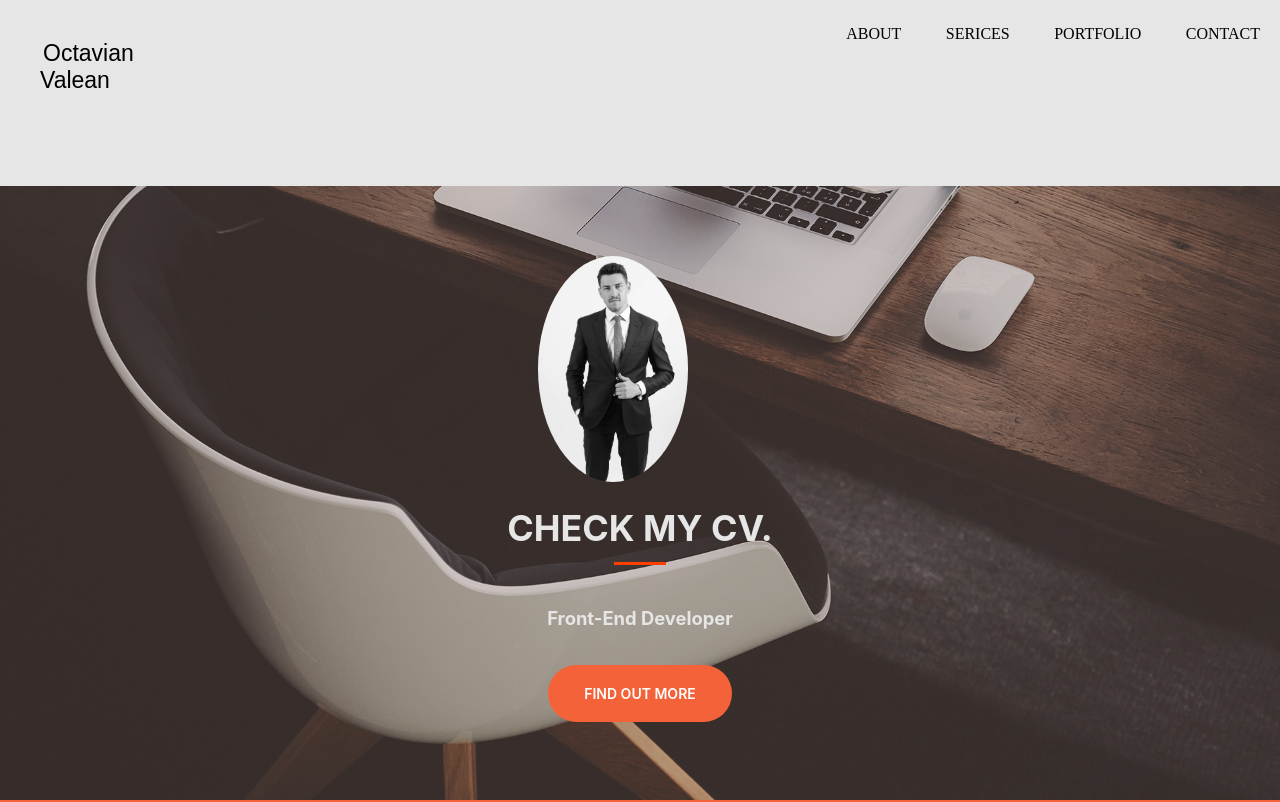
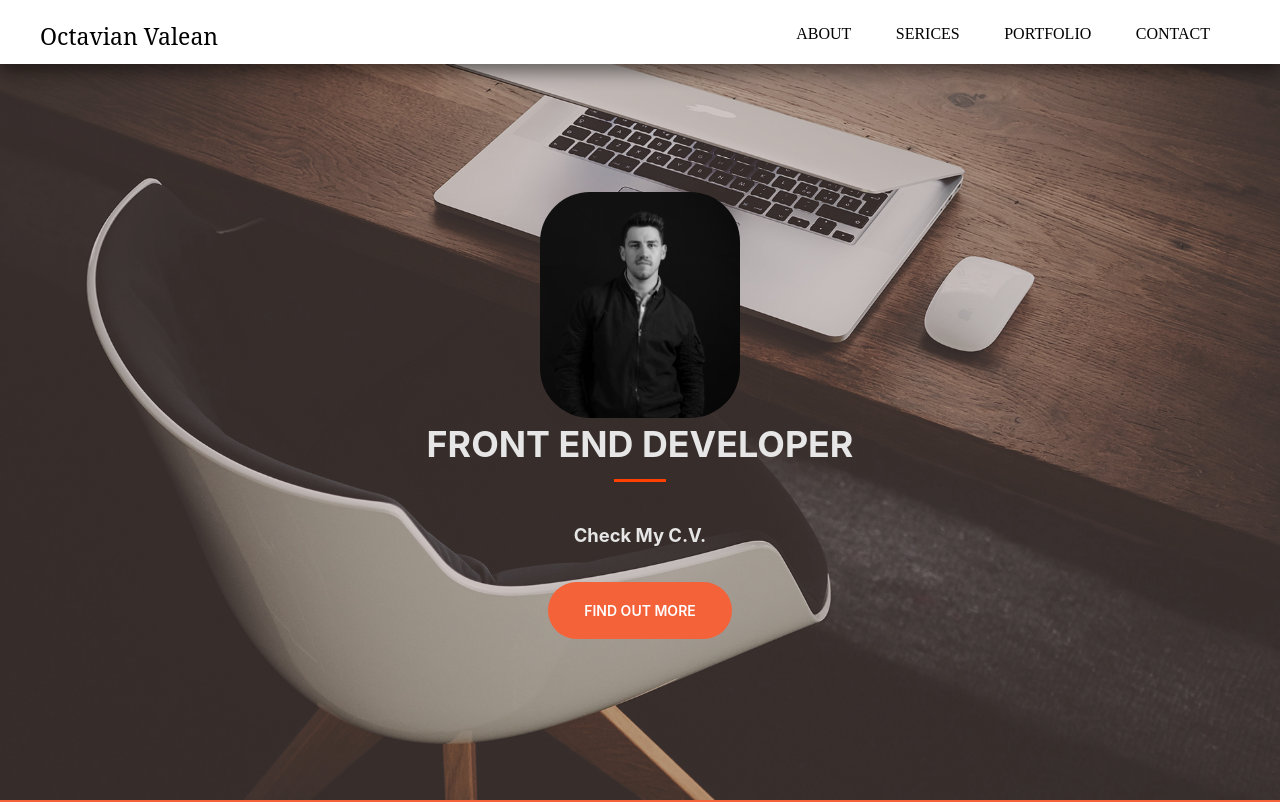
Before and after one commit to Octavian95/webpage, a website: page index.html in a window 1280 px wide. Shown: the top 802 px of the page. Drawn offline with Linux system fonts and the light colour scheme.

Commit message:
New Massive changes 14.04.2019

```diff
--- a/index.html
+++ b/index.html
@@ -8,48 +8,59 @@
             <meta  name="viewport" content="width=device-width, initial-scale=1">
             </head>
             <body >
-      <header class="img overlay ">
                <nav class="navbar navbar-default navbar-fised-top" role='navigation'>
                   <div class="row" >
                      <ul class= "main-nav">
-                  <li><a href="">ABOUT</a> </li>
-                  <li><a href="">SERICES</a> </li>
-                  <li><a href="">PORTFOLIO</a> </li>
-                  <li><a href="">CONTACT</a> </li>
+                        <label for="toggle">&#9776 </label>
+                        <input type="checkbox" id="toggle"/>
+                        <li>
+                           <a href="">ABOUT</a>
+                        </li>
+                        <li>
+                           <a href="">SERICES</a>
+                        </li>
+                        <li>
+                           <a href="">PORTFOLIO</a>
+                        </li>
+                        <li>
+                           <a href="">CONTACT</a>
+                        </li>
                      </ul>
                      <div>
                         <ul class="navbar-brand">
-                     <li class="active"><a href="">Octavian Valean</a></li>
+                           <li class="active">
+                              <a href="">Octavian Valean</a>
+                           </li>
                         </ul>
                      </div>
                   </div>
                </nav>
-                         <div class="Avatar">
-
-            <img src="pic1.JPEG" alt="Avatar" style="width:150px"
-            style="font-size:2.8vw;">
+               <header src="pic2.jpg" class="img overlay text-center masthead">
+                  <div class='container'>
+                     <center>
+                        <div class="Avatar-img">
+                           <img src="pic1.JPG" alt="Avatar" style="width:200px"
+                           style="font-size:4.8vw ;" />
                         </div>
-
-
-         <div class="hero" >
+                     </center>
+                     <div class="hero">
                         <h3 style="font-size:2.8vw;">
-               Check My CV.
+                      Front End Developer
                   </h3>
                         <hr class="divider my-4">
                         </div>
                         <div class="template">
                            <div class="col-sm-4">
                               <h1 class="h1">
-                 Front-End Developer
+                          Check My C.V.
                       </h1>
                               <button class="btn">Find Out More</button>
                            </div>
                         </div>
-
-
+                     </div>
                   </header>
                   <section class="page-section ">
-                  <div class="container">
+                     <div class="contain">
                         <div class="secdiv">
                            <div class="text-center">
                               <h2 class="whitetext">
--- a/style.css
+++ b/style.css
@@ -1,10 +1,7 @@
 html, body {
      margin: 0;
      height: 100%;
-
 }
-
-
  body {
      background-size: cover;
      background-position: center;
@@ -13,37 +10,24 @@ body {
      width: 100%;
      font-family: Arial, Helvetica, sans-serif;
      background-color: #fff;
-
 }
-
  .img {
-
-
      background-image: url("pic2.jpg");
      transition: top 0.5s;
-
-
-
-
-
-
 }
-
-
  header {
-
      height: 100%;
      overflow: auto;
      background-repeat: no-repeat;
-	top: 0; /* Position the navbar at the top of the page */
-  	width: 100%; /* Full width */
+     top: 0;
+    /* Position the navbar at the top of the page */
+     width: 100%;
+    /* Full width */
      background-color: #fff;
      background-size: cover;
      background-position: center;
-
 }
  .overlay:before{
-
      position: absolute;
      content:" ";
      top:0;
@@ -53,134 +37,104 @@ header {
      display: block;
      z-index:0;
      background-color: rgba(118, 92, 86, 0.35);
-
 }
-
-
-
-
-
-
 /*opacity: 0.5;
  filter: alpha (opacity= 50);
  */
-
-
  .main-nav{
      position: relative;
      float: right;
      list-style: none;
      margin-top: 25px;
+     margin-right: 50px;
 }
-
  .main-nav li {
-
      display: inline-block;
 }
-
  .main-nav li a {
-
      color: black;
      text-decoration: none;
      padding: 5px 20px;
      font-family: 'strong', 'sans-serif';
      font-size:'15px';
      cursor: pointer;
-
-
 }
-img {
-    border-radius: 90%;
-    background-size: 50%;
-    background-repeat: no-repeat;
+ .avatar{
+     border-radius:20px;
+}
+ .navbar-brand .active{
      position: relative;
-    cursor: pointer;
-    margin-top: 20%;
-	margin-right: 0%;
-	margin-left: 42%;
-	padding: 0;
-
-
-
-
-
-
-  }
-
-
-.navbar-brand {
-  	position: absolute ;
+     ;
      border-radius: 60%;
      background-size: 20px;
      background-repeat: no-repeat;
-    position: relative;
      cursor: pointer;
-    margin-top: 90px;
-	margin-right: 300px;
-	vertical-align: middle;
-  	width: 90px;
-  	height: 110px;
-  	padding: 20px 40px;
 }
-
-
  .navbar-brand{
-  	position: relative;
+     position: fixed;
      float: left;
      margin-top: 20px;
      list-style: none;
-
-
 }
-
  .navbar-brand li {
      margin-left: 0px;
      font-size: 23px;
      display: inline-block;
 }
-
  .navbar-brand li a {
      color: black;
      text-decoration: none;
-    padding-top: 10px;
-    padding-right: 10px;
-    padding-bottom: 10px;
-    padding-left: 3px;
-	font-family: 'strong', 'serif;'
+     font-family: 'strong', 'serif';
      font-size:'15px' ;
      cursor: pointer;
-
 }
-
  .navbar {
+     display: inline-block;
      margin: auto;
      width: 100%;
-	border:10%;
+     border:100%;
      position: fixed;
-	background-color: #e6e6e6;
-
+     background-color:#ffff ;
+     padding-bottom: .3125rem;
+     z-index: 1030;
+     box-shadow: 0 0.5rem 1rem rgba(0,0,0,.45);
+     transition: background-color .2s ease;
+     transition-property: background-color;
+     transition-duration: 0.2s;
+     transition-timing-function: ease;
+     transition-delay: 0s;
 }
-
+ label{
+     margin:0 40px 0 0;
+     text-align:right;
+     font-size: 26px;
+     line-height: 70px;
+     display: none;
+}
+ #toggle{
+     display: none;
+}
+ .Avatar-img img {
+     border-radius: 50px;
+}
+ .container {
+     margin-top: 15%;
+     position: relative;
+}
  .hero h3{
      cursor: pointer;
-	position: relative;
      text-align: center;
      margin: auto;
      color: #e6e6e6;
      text-transform: uppercase;
      font-size: 30px;
-	margin-top: 20px;
-	margin-bottom: 1px;
+     margin-bottom: auto;
      font-family: "Merriweather Sans",-apple-system,BlinkMacSystemFont,"Segoe UI",Roboto,"Helvetica Neue",Arial,"Noto Sans",sans-serif,"Apple Color Emoji","Segoe UI Emoji","Segoe UI Symbol","Noto Color Emoji";
-
 }
-
  h3{
-
      font-weight: "bold";
-	width: 60%;
+     width: fit-content;
 }
-
  .template{
      margin-bottom:1px;
      margin-right: auto;
@@ -193,14 +147,11 @@ h3{
      font-size:;
      font-family: "Merriweather","-apple-system","BlinkMacSystemFont","Segoe UI","Roboto","Helvetica Neue","Arial","Noto Sans","sans-serif","Apple Color Emoji","Segoe UI Emoji","Segoe UI Symbol","Noto Color Emoji";
      line-height: 1.5;
-
-
 }
  h1{
      text-align: center!important;
      font-size:1.15rem
 }
-
  hr.divider{
      position: relative;
      max-width: 3.25rem;
@@ -218,7 +169,7 @@ hr{
      border-top: 1px solid rgba(0,0,0,.3);
 }
  .btn{
-	position: relative;
+     position: ;
      color: white;
      text-decoration: none;
      padding-top: 1.25rem;
@@ -233,19 +184,14 @@ hr{
      text-transform: uppercase;
      font-weight:600;
      font-family: "Merriweather Sans",-apple-system,BlinkMacSystemFont,"Segoe UI",Roboto,"Helvetica Neue",Arial,"Noto Sans",sans-serif,"Apple Color Emoji","Segoe UI Emoji","Segoe UI Symbol","Noto Color Emoji";
-
-
 }
  .btn div, button {
      margin-top: 20px;
-
-
 }
  .page-section{
      padding: 8rem ;
      background-color: #f4623a!important;
      font-family: sans-serif;
-
 }
  .whitetext{
      font-size: 2rem;
```
Also changed, not shown: scss/app.scss (+9 -1 lines), main.js (line endings or trailing spaces), pic1.jpeg (deleted), pic1.jpg (added), 1 other file. Lines whose indentation alone changed are shown as unchanged.
